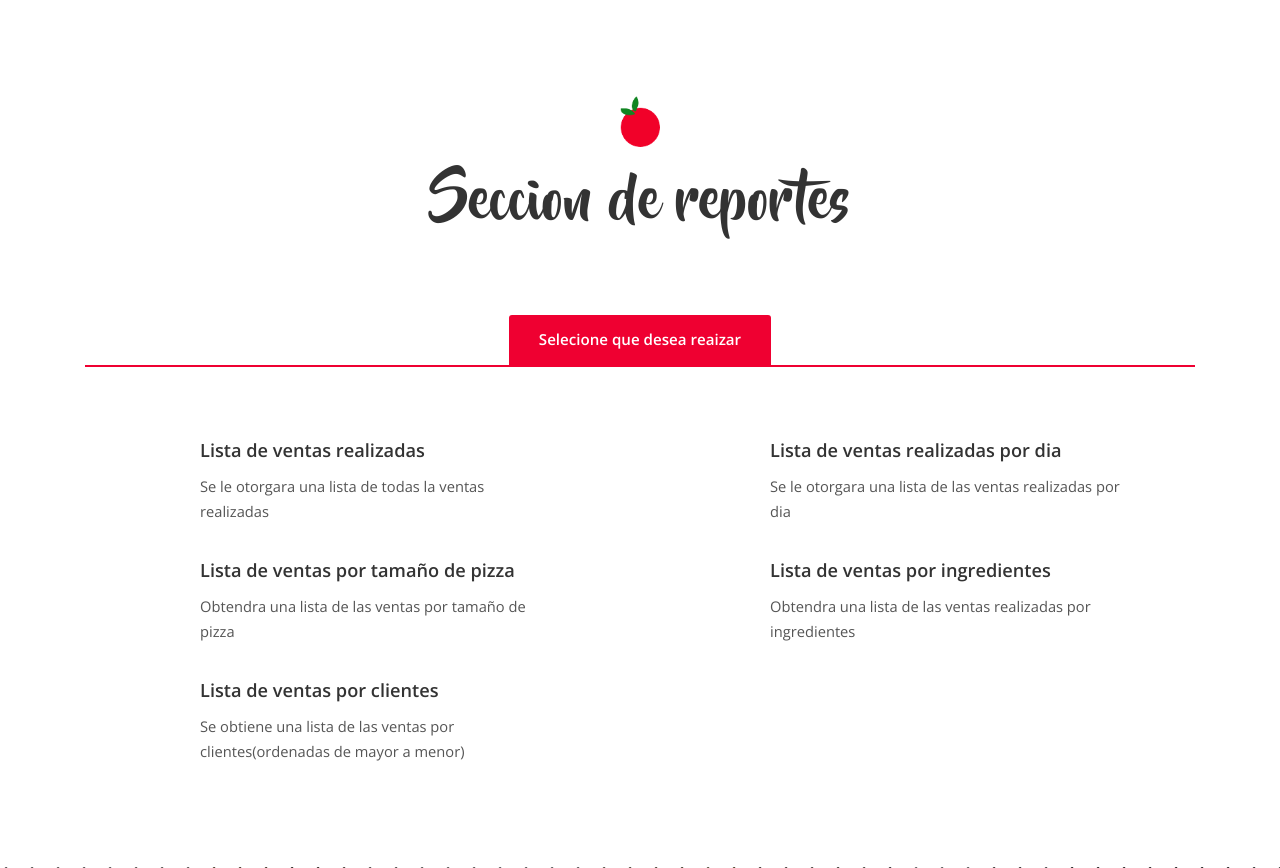
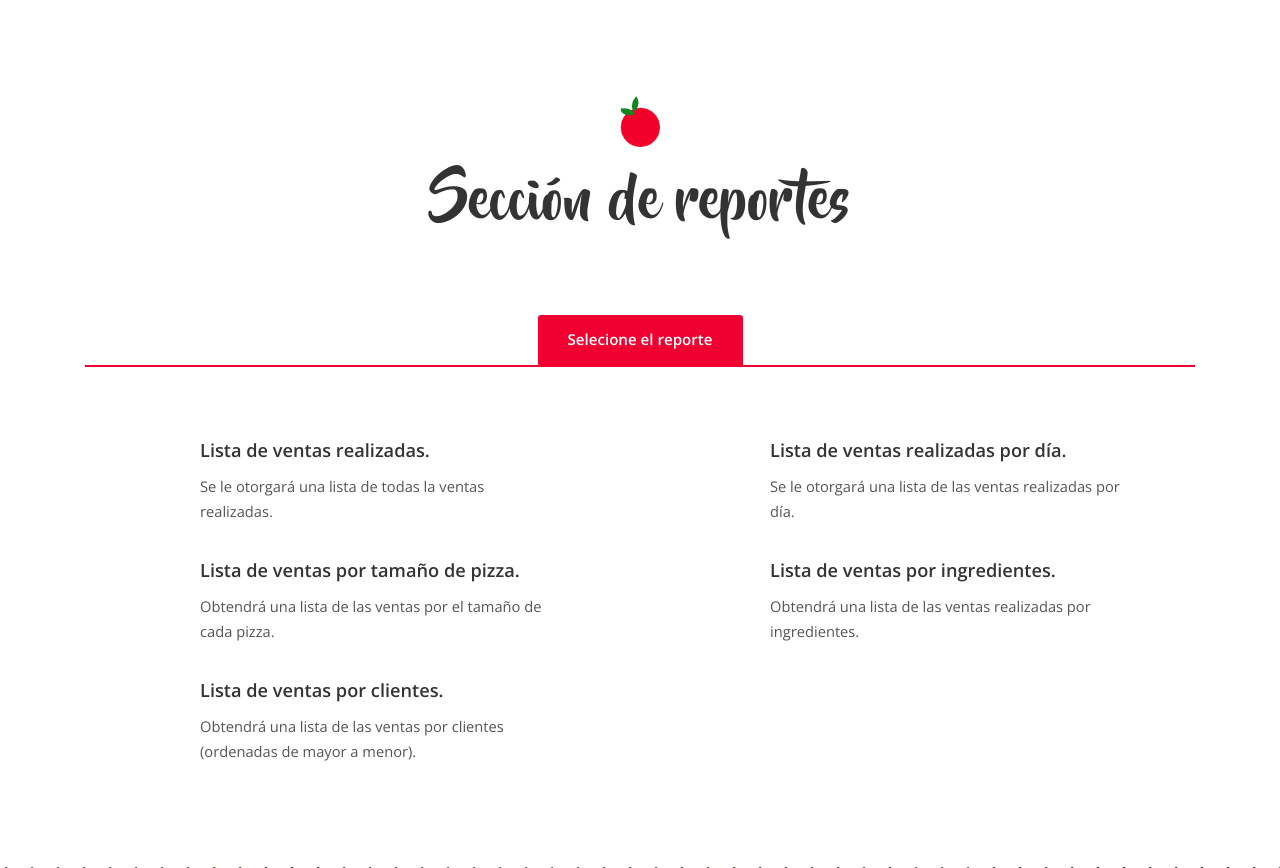
Before and after one commit to ameliabgiampaolo/mamma_maglioni_2.0, a Django app: page /pizzeria/reporte in a window 1280 px wide. Shown: the part 904-1772 px from the top of the page. Run offline with Django 3.2, Linux system fonts and the light colour scheme; some libraries are stand-ins or nearby versions.

Commit message:
acomodando detalles en los reportes

```diff
--- a/mamma_magglioni/pizzeria/templates/pizzeria/index.html
+++ b/mamma_magglioni/pizzeria/templates/pizzeria/index.html
@@ -15,7 +15,6 @@
                                         <li><a class="active" href="#" data-select="*"><b>TODO</b></a></li>
                                         <li><a href="#" data-select="pizza"><b>PIZZA</b></a></li>
                                         <li><a href="#" data-select="pasta"><b>INGREDIENTES</b></a></li>
-                                        <li><a href="http://localhost:8000/pizzeria/reporte">REPORTES</a></li>
                                 </ul>
                         </div><!--col-sm-12-->
                 </div><!--row-->
--- a/mamma_magglioni/pizzeria/templates/pizzeria/reporte1.html
+++ b/mamma_magglioni/pizzeria/templates/pizzeria/reporte1.html
@@ -8,6 +8,7 @@
             <img class="heading-img" src="{% static "pizzeria/images/heading_logo.png" %}" alt="">
             <h2>Reporte general de ventas</h2>
             <div>
+                <br></br>
                 <div class="table-wrapper-scroll-y my-custom-scrollbar">
                     <table class="table table-bordered table-striped mb-0">
                         <thead>
@@ -35,5 +36,8 @@
             </div>
         </div><!-- Heading -->
     </div><!-- container -->
+    <div style="text-align: center;">
+            <h6><a href="../pizzeria/reporte" class="btn-primaryc plr-25"><b>Volver</b></a></h6>
+    </div>
 </section>
 {% endblock content %}
--- a/mamma_magglioni/pizzeria/templates/pizzeria/reporte3.html
+++ b/mamma_magglioni/pizzeria/templates/pizzeria/reporte3.html
@@ -9,7 +9,6 @@
                         <h2>Reporte de ventas por tamaño de pizza</h2>
                 </div>
                     <div>
-                        <h4>Ventas por pizzas</h4>
                         <table class="table table-striped">
                             <thead>
                             <tr>
@@ -31,5 +30,9 @@
                     </div>
                 </div><!-- row -->
         </div><!-- container -->
+        <br></br>
+        <div style="text-align: center;">
+                <h6><a href="../pizzeria/reporte" class="btn-primaryc plr-25"><b>Volver</b></a></h6>
+        </div>
 </section>
 {% endblock content %}
--- a/mamma_magglioni/pizzeria/templates/pizzeria/reporte4.html
+++ b/mamma_magglioni/pizzeria/templates/pizzeria/reporte4.html
@@ -7,8 +7,8 @@
                 <div class="heading">
                         <img class="heading-img" src="{% static "pizzeria/images/heading_logo.png" %}" alt="">
                         <h2>Reporte general de ventas por ingredientes</h2>
+                        <br></br>
                     <div>
-                        <h4>Ventas por ingredientes</h4>
                         <table class="table table-striped">
                             <thead>
                             <tr>
@@ -30,5 +30,9 @@
                     </div>
                 </div><!-- row -->
         </div><!-- container -->
+        <br></br>
+        <div style="text-align: center;">
+                <h6><a href="../pizzeria/reporte" class="btn-primaryc plr-25"><b>Volver</b></a></h6>
+        </div>
 </section>
 {% endblock content %}
--- a/mamma_magglioni/pizzeria/templates/pizzeria/reporte5.html
+++ b/mamma_magglioni/pizzeria/templates/pizzeria/reporte5.html
@@ -10,7 +10,7 @@
                 </div>
                 <div class="table-wrapper-scroll-y my-custom-scrollbar">
                         {%for i in nombres%}
-                            <h4>Ventas realizadas al cliente: </h4> <h3>{{i.nombre}} {{i.apellido}}</h3>
+                            <h4>{{i.nombre}} {{i.apellido}}</h4>
                             <table class="table table-striped">
                                 <thead>
                                 <tr>
@@ -36,5 +36,9 @@
                     </div>
                 </div><!-- row -->
         </div><!-- container -->
+        <br></br>
+        <div style="text-align: center;">
+                <h6><a href="../pizzeria/reporte" class="btn-primaryc plr-25"><b>Volver</b></a></h6>
+        </div>
 </section>
 {% endblock content %}
--- a/mamma_magglioni/pizzeria/templates/pizzeria/reportes.html
+++ b/mamma_magglioni/pizzeria/templates/pizzeria/reportes.html
@@ -6,13 +6,13 @@
         <div class="container">
                 <div class="heading">
                         <img class="heading-img" src="{% static "pizzeria/images/heading_logo.png" %}" alt="">
-                        <h2>Seccion de reportes</h2>
+                        <h2>Sección de reportes</h2>
                 </div>
 
                 <div class="row">
                         <div class="col-sm-12">
                                 <ul class="selecton brdr-b-primary mb-70">
-                                        <li><a class="active" href="#" data-select="*"><b>Selecione que desea reaizar</b></a></li>
+                                        <li><a class="active" href="#" data-select="*"><b>Selecione el reporte</b></a></li>
                                 </ul>
                         </div><!--col-sm-12-->
                 </div><!--row-->
@@ -21,8 +21,8 @@
                         <div class="col-md-6 food-menu pizza">
                                 <div class="sided-90x mb-30 ">
                                         <div class="s-right">
-                                                <a href="reporte1"><h5 class="mb-10"><b>Lista de ventas realizadas</b></h5></a>
-                                                <p class="pr-70">Se le otorgara una lista de todas la ventas realizadas</p>
+                                                <a href="reporte1"><h5 class="mb-10"><b>Lista de ventas realizadas.</b></h5></a>
+                                                <p class="pr-70">Se le otorgará una lista de todas la ventas realizadas.</p>
                                         </div><!--s-right-->
                                 </div><!-- sided-90x -->
                         </div><!-- food-menu -->
@@ -30,8 +30,8 @@
                         <div class="col-md-6 food-menu pizza">
                                 <div class="sided-90x mb-30 ">
                                         <div class="s-right">
-                                                <a href="reporte2"><h5 class="mb-10"><b>Lista de ventas realizadas por dia</b></h5></a>
-                                                <p class="pr-70">Se le otorgara una lista de las ventas realizadas por dia </p>
+                                                <a href="reporte2"><h5 class="mb-10"><b>Lista de ventas realizadas por día.</b></h5></a>
+                                                <p class="pr-70">Se le otorgará una lista de las ventas realizadas por día. </p>
                                         </div><!--s-right-->
                                 </div><!-- sided-90x -->
                         </div><!-- food-menu -->
@@ -39,8 +39,8 @@
                         <div class="col-md-6 food-menu pizza">
                                 <div class="sided-90x mb-30 ">
                                         <div class="s-right">
-                                                <a href="reporte3"><h5 class="mb-10"><b>Lista de ventas por tamaño de pizza</b></h5></a>
-                                                <p class="pr-70">Obtendra una lista de las ventas por tamaño de pizza</p>
+                                                <a href="reporte3"><h5 class="mb-10"><b>Lista de ventas por tamaño de pizza.</b></h5></a>
+                                                <p class="pr-70">Obtendrá una lista de las ventas por el tamaño de cada pizza.</p>
                                         </div><!--s-right-->
                                 </div><!-- sided-90x -->
                         </div><!-- food-menu -->
@@ -49,8 +49,8 @@
                         <div class="col-md-6 food-menu pasta">
                                 <div class="sided-90x mb-30 ">
                                         <div class="s-right">
-                                                <a href="reporte4"><h5 class="mb-10"><b>Lista de ventas por ingredientes</b></h5></a>
-                                                <p class="pr-70">Obtendra una lista de las ventas realizadas por ingredientes </p>
+                                                <a href="reporte4"><h5 class="mb-10"><b>Lista de ventas por ingredientes.</b></h5></a>
+                                                <p class="pr-70">Obtendrá una lista de las ventas realizadas por ingredientes. </p>
                                         </div><!--s-right-->
                                 </div><!-- sided-90x -->
                         </div><!-- food-menu -->
@@ -58,8 +58,8 @@
                         <div class="col-md-6 food-menu pasta">
                                 <div class="sided-90x mb-30">
                                         <div class="s-right">
-                                                <a href="reporte5"><h5 class="mb-10"><b>Lista de ventas por clientes</b></h5></a>
-                                                <p class="pr-70">Se obtiene una lista de las ventas por clientes(ordenadas de mayor a menor)</p>
+                                                <a href="reporte5"><h5 class="mb-10"><b>Lista de ventas por clientes.</b></h5></a>
+                                                <p class="pr-70">Obtendrá una lista de las ventas por clientes (ordenadas de mayor a menor).</p>
                                         </div><!--s-right-->
                                 </div><!-- sided-90x -->
                         </div><!-- food-menu -->
```
Also changed, not shown: mamma_magglioni/pizzeria/templates/pizzeria/reporte2.html (+6 -1 lines).
